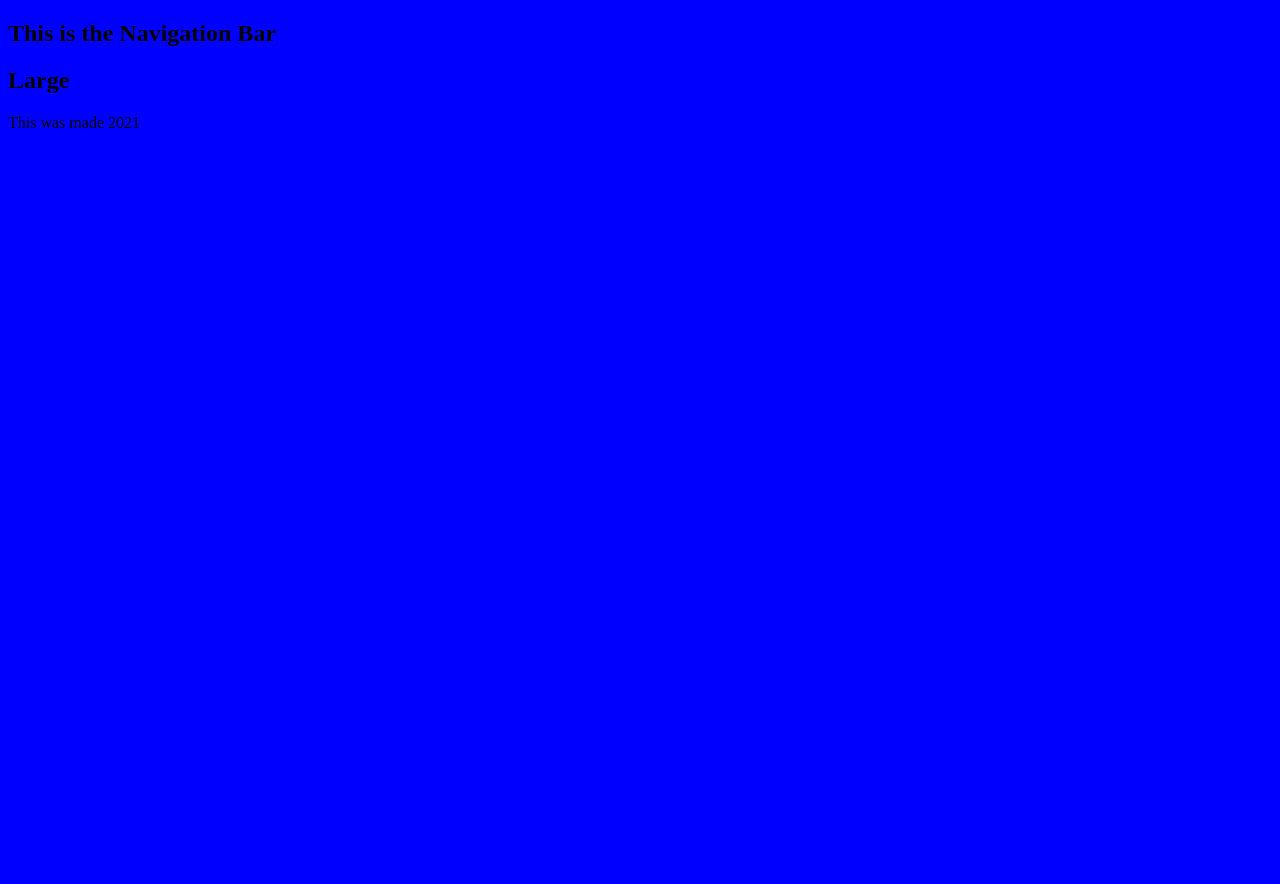
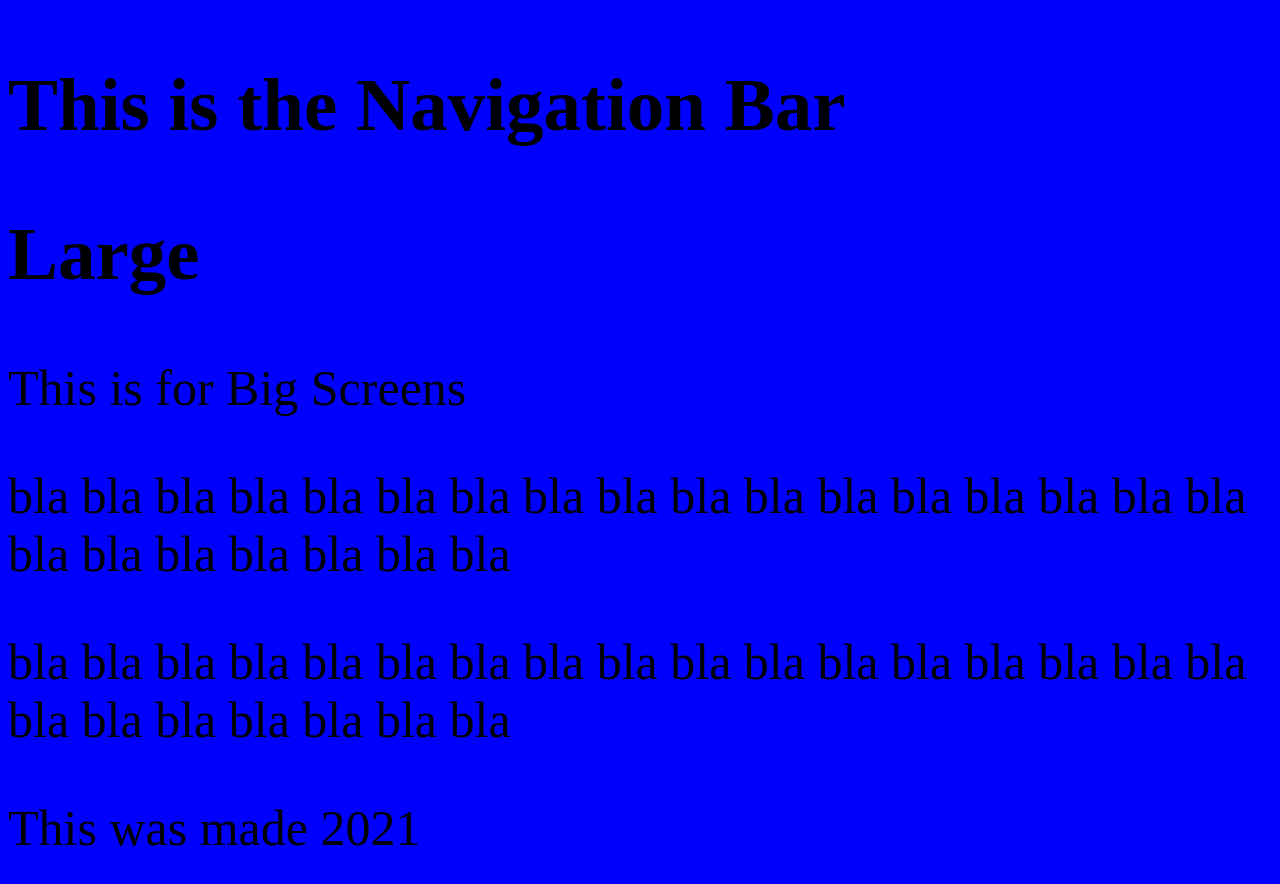
Before and after one commit to oscarpete/responsive-webdesign, a plain HTML site: page index.html in a window 1280 px wide. Before the commit the page ends 800 px from the top, so only its background shows below. Drawn offline with Linux system fonts and the light colour scheme.

Commit message:
Adapt the size of the text according to the device

```diff
--- a/css/style.css
+++ b/css/style.css
@@ -10,6 +10,7 @@
     div#medium, div#large {
         display: none;
     }
+    font-size: 30px;
 
 }
 
@@ -17,6 +18,7 @@
 @media only screen and (min-width: 600px) {
     body {
         background-color: green;
+        font-size: 40px;
     }
     div#small, div#large {
         display: none;
@@ -27,6 +29,7 @@
 @media only screen and (min-width: 768px) {
     body {
         background-color: blue;
+        font-size: 50px;
     }
     div#large {
         display: inline;
--- a/index.html
+++ b/index.html
@@ -16,14 +16,23 @@
 <section class="main">
     <div class="container" id="small">
         <h2>Small</h2>
+        <p>This is for smart phones</p>
+        <p>bla bla bla bla bla bla bla bla bla bla bla bla bla bla bla bla bla bla bla bla bla bla bla bla</p>
+        <p>bla bla bla bla bla bla bla bla bla bla bla bla bla bla bla bla bla bla bla bla bla bla bla bla</p>
     </div>
 
     <div class="container" id="medium">
         <h2>Medium</h2>
+        <p>This is for Tablets</p>
+        <p>bla bla bla bla bla bla bla bla bla bla bla bla bla bla bla bla bla bla bla bla bla bla bla bla</p>
+        <p>bla bla bla bla bla bla bla bla bla bla bla bla bla bla bla bla bla bla bla bla bla bla bla bla</p>
     </div>
 
     <div class="container" id="large">
         <h2>Large</h2>
+        <p>This is for Big Screens</p>
+        <p>bla bla bla bla bla bla bla bla bla bla bla bla bla bla bla bla bla bla bla bla bla bla bla bla</p>
+        <p>bla bla bla bla bla bla bla bla bla bla bla bla bla bla bla bla bla bla bla bla bla bla bla bla</p>
     </div>
 
 </section>
```
